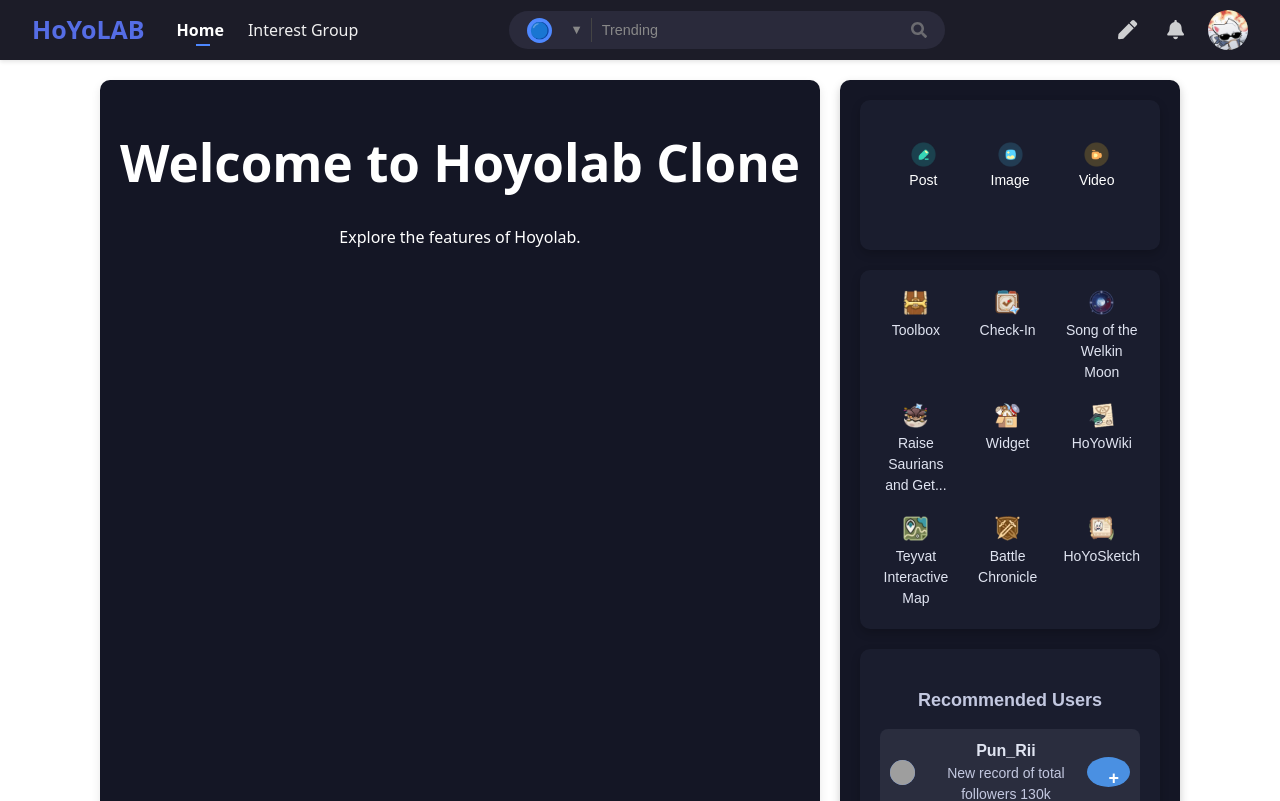
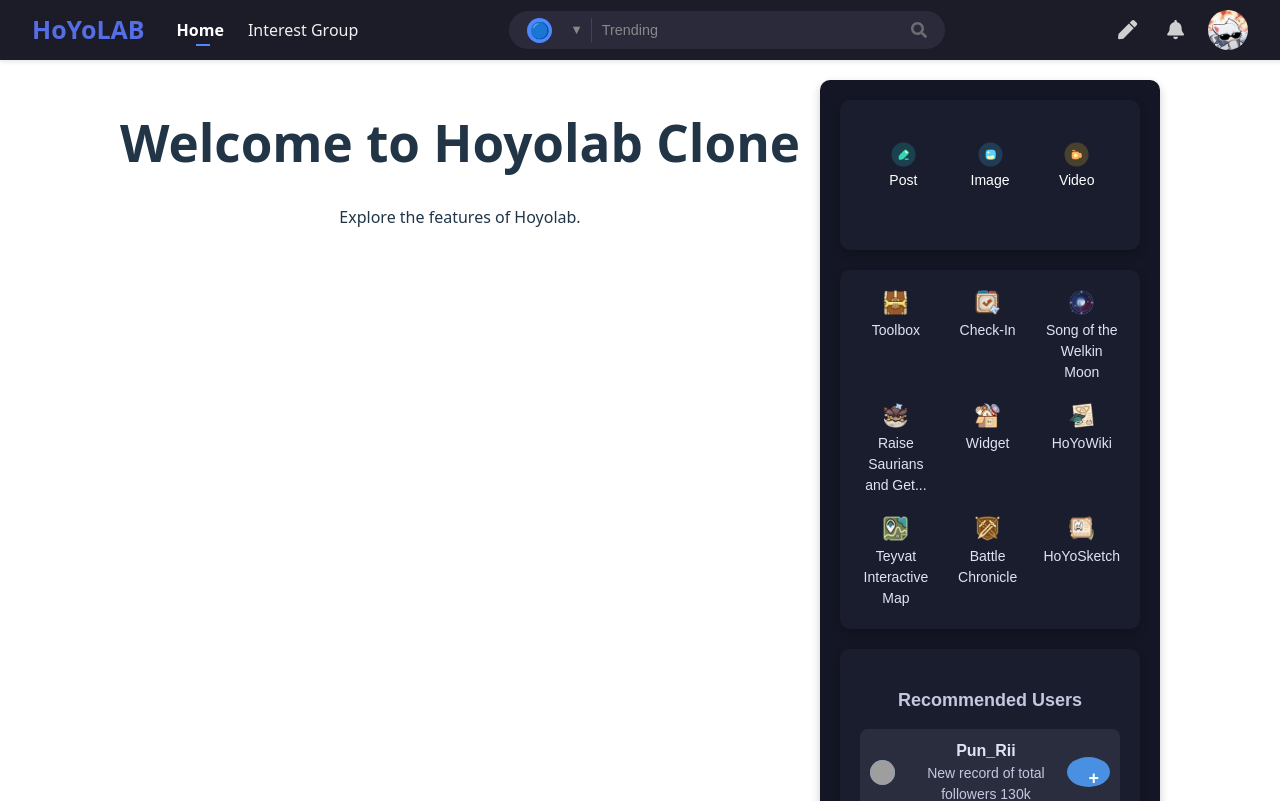
Before and after one commit to JigmeZ/HOYOLAB, a React (Vite) app in the folder hoyolab-clone/: page / in a window 1280 px wide. Shown: the top 801 px of the page. Built offline with nearby package versions, Linux system fonts and the light colour scheme; grey boxes are pictures that could not be loaded.

Commit message:
feat(sidebar): updated sidebar

```diff
--- a/hoyolab-clone/src/App.css
+++ b/hoyolab-clone/src/App.css
@@ -12,12 +12,3 @@
   flex-direction: row-reverse; /* Sidebar on the right */
   gap: 20px;
 }
-
-.main-content { /* Updated main content styles */
-  flex: 1;
-  padding: 20px;
-  background-color: #141625; /* Match sidebar background color */
-  border-radius: 10px;
-  box-shadow: 0 4px 10px rgba(0, 0, 0, 0.1);
-  color: #ffffff; /* Ensure text is visible on dark background */
-}
--- a/hoyolab-clone/src/components/Sidebar.css
+++ b/hoyolab-clone/src/components/Sidebar.css
@@ -6,6 +6,9 @@
     border-radius: 10px;
     box-shadow: 0 4px 10px rgba(0, 0, 0, 0.2);
     font-family: 'Arial', sans-serif;
+    min-height: 100vh; /* Ensure the sidebar spans the full height of the viewport */
+    position: sticky; /* Keep the sidebar fixed while scrolling */
+    top: 0; /* Stick to the top of the viewport */
 }
 
 .sidebar .section {
@@ -16,7 +19,7 @@
     font-size: 18px;
     font-weight: bold;
     margin-bottom: 10px;
-    color: #c3c8e0;
+    color: #2a2d3e;
 }
 
 .sidebar .item {
@@ -50,7 +53,7 @@
 
 .sidebar .item-text {
     font-size: 16px;
-    color: #e0e4f1;
+    color: #2a2d3e;
 }
 
 .sidebar .divider {
@@ -83,12 +86,6 @@
     transform: scale(1.1); /* Scale on hover */
 }
 
-.genshin-impact h3 {
-    font-size: 18px;
-    font-weight: bold;
-    margin-bottom: 10px;
-    color: #c3c8e0;
-}
 
 .genshin-impact ul {
     list-style: none;
@@ -254,3 +251,7 @@
 .follow-button:hover {
     background-color: #6baefb;
 }
+
+.sidebar .container {
+    margin-bottom: 20px; /* Ensure proper spacing between sections */
+}
```
